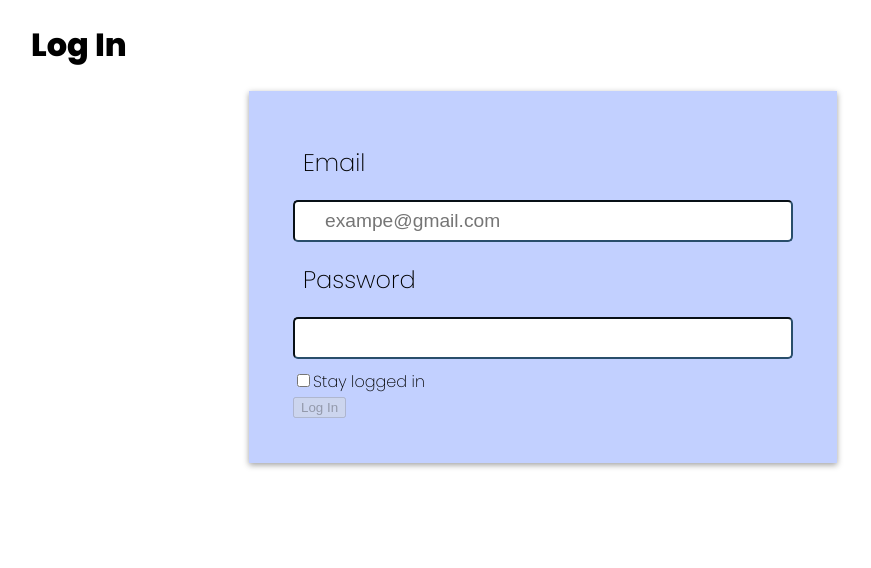
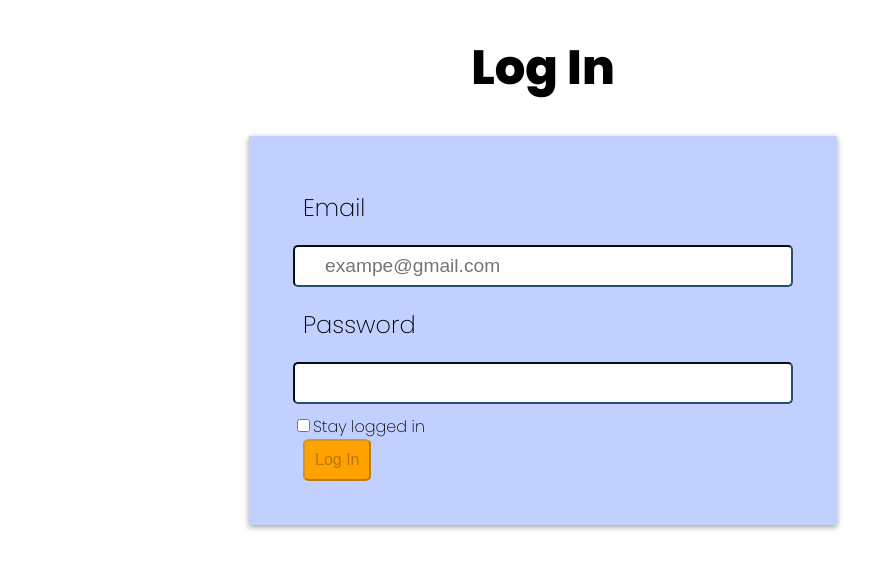
Before and after one commit to cris0k/Vallapop-Project-React, a React (Create React App) app: page / in a window 1280 px wide. Shown: the top 568 px of the page, without its empty margins (97-968 px from the left). Built offline with nearby package versions, Linux system fonts and the light colour scheme.

Commit message:
logout. re-naming fetching.index.css color change

```diff
--- a/src/App.js
+++ b/src/App.js
@@ -1,19 +1,19 @@
 import { useState } from 'react';
 import AdsPage from '../src/components/adverts/AdvertsPage';
 import LoginPage from './components/adverts/auth/LoginPage';
-/* import NewAd from './components/adverts/NewAdvert'; */
 
 function App({isInitiallyLogged}) {
-  const [IsLogged, setIsLogged] = useState(isInitiallyLogged)
+  const [isLogged, setIsLogged] = useState(isInitiallyLogged)
 
   const handleLogin = () => setIsLogged(true)
+  const handleLogout = () => setIsLogged(false)
 
   return (
     <div className="App">
-      {IsLogged ? <AdsPage /> : <LoginPage onLogin={handleLogin} />}
-
-{/*       <NewAd />
- */}
+      {isLogged ? (
+      <AdsPage isLogged={isLogged} onLogout={handleLogout}/>
+      ) : (
+      <LoginPage onLogin={handleLogin} />)}
 
     </div>
   );
--- a/src/components/adverts/AdvertsPage.js
+++ b/src/components/adverts/AdvertsPage.js
@@ -4,7 +4,7 @@ import Layout from '../layout/Layout'
 
 const noPhotoImg = "https://lyrictheatreokc.com/wp-content/uploads/2021/11/Ciao-Ciao-Image-Coming-Soon-500px.jpg"
 
-const AdsPage = () => {
+const AdsPage = props => {
     const [ads, setAds] = useState([])
 
 
@@ -18,7 +18,7 @@ const AdsPage = () => {
     }, []) //[] means that it will render just one time
 
     return (
-        <Layout title='Adverts' >
+        <Layout title='Adverts' {...props}>
             <div>
                 {ads.length ? (
                     <div className = "adsPage">
@@ -28,10 +28,11 @@ const AdsPage = () => {
                                 <p>{ad.name}</p>
                                 <p>{ad.price} €</p>
                                 <p>{ad.sale}</p>
+
                                 </div>))}
                             </div>
                         ):(
-                        <button>Post First Advert</button>
+                        <button className="fistAd-bttn">Post First Advert</button>
                 )}
             </div>
         </Layout>
--- a/src/components/adverts/auth/LoginPage.js
+++ b/src/components/adverts/auth/LoginPage.js
@@ -11,7 +11,7 @@ const LoginPage = ({onLogin}) => {
     const handleChangeEmail = event => setEmail(event.target.value);
     const handleChangePassword = event => setPassword(event.target.value);
     const resetError = () => setError(null);
-    const [isFetching, setIsFetching] = useState(false);
+    const [isLoading, setIsLoading] = useState(false);
     const [checked, setChecked] = useState(false)
 
 
@@ -21,13 +21,13 @@ const LoginPage = ({onLogin}) => {
         event.preventDefault();
         try {
             resetError();
-            setIsFetching(true);
+            setIsLoading(true);
             await login({email,password});
             onLogin();
 
         } catch (error) {
             setError(error);
-            setIsFetching(false);
+            setIsLoading(false);
 
         }
 
@@ -62,7 +62,7 @@ const LoginPage = ({onLogin}) => {
 
             <button
             type="submit"
-            disabled={ !(email && password && !isFetching)}> Log In </button>
+            disabled={ !(email && password && !isLoading)}> Log In </button>
         </form>
         {error && (
         <div onClick={resetError} className="loginPage-error">
--- a/src/components/layout/Header.js
+++ b/src/components/layout/Header.js
@@ -1,12 +1,22 @@
-const Header = () => {
+import { logout } from "../adverts/auth/service"
+
+const Header = ({isLogged, onLogout }) => {
+    const handleLogoutClick = async () => {
+        await logout();
+        onLogout();
+}
+
     return (
-    <header>
-        <nav>
-            <button className="logout-bttn">Log out</button>
-        </nav>
-
-    </header>
-    )
+        <header>
+            <nav>
+                {isLogged ? (
+                    <button   className="logout-bttn" onClick={handleLogoutClick}>Log out</button>
+                ):(
+                    <button className="login-bttn">Log in</button>
+                )}
+            </nav>
+        </header>
+        )
 }
 
 export default Header
--- a/src/components/layout/Layout.js
+++ b/src/components/layout/Layout.js
@@ -1,7 +1,7 @@
 import Header from '../layout/Header'
 
-const Layout = ({ children, title}) => <div>
-    <Header/>
+const Layout = ({ children, title, ...props}) => <div>
+    <Header {...props}/>
     <main>
         <h1>{title}</h1>
         <section>{children}</section>
--- a/src/index.css
+++ b/src/index.css
@@ -4,15 +4,14 @@
   font-size: 16px;
   font-weight: 200;
   --background-color:#c2d0ff;
-  --header-footer:#ffa200;
+  --button:#ffa200;
+  --button-hover:#fcb336;
   --details-dark:#294E6B;
   --details-light-blue:#5AADED;
   --details-white:#ffffff;
   --details-black:#000000;
-  --disabled:#bfc1c2;
-  --cancel: #dd0202;
-  --green-bttn: #03ac03;
-  --yellow-bttn:#e4e404;
+  --disabled:#bec0c1;
+  --details-gray:#e8f0f0;
   --black-shadow:#00000060;
 
   font-family: 'Poppins', sans-serif;
@@ -37,12 +36,17 @@ body {
   min-width: 300px;
   padding: 5px;
   margin: 10px 0px;
-  background-color: var(--details-gray);
+  background-color: var(--details-white);
   display: flex;
   flex-direction: column;
   align-items: center;
   font-size: 1.5rem;
   font-weight: 200;
+  cursor: pointer;
+}
+.ad:hover {
+  background-color: var(--details-gray);
+  transition: background-color .3s linear;
 }
 
 img {
@@ -51,3 +55,44 @@ img {
   margin-top: 10px;
 
 }
+
+h1 {
+  text-align: center;
+  font-size: 3rem;
+
+}
+nav {
+  background-color: var(--background-color);
+  margin-bottom: 0.5rem;
+  padding: 0.5rem;
+  position: sticky;
+  display: flex;
+  justify-content: flex-end;
+}
+
+button {
+
+  cursor: pointer;
+  background-color: var(--button);
+  padding: 10px;
+  border-radius: 10%;
+  margin-left: 10px;
+  font-weight: 200;
+  font-size: 1rem;
+}
+
+button:hover {
+  background-color: var(--button-hover);
+  transition: background-color .3s linear;
+}
+
+.loginPage-error {
+  text-align: center;
+}
+
+footer {
+  padding: 0.5rem;
+  margin-top: auto;
+  text-align: center;
+  background-color: var(--background-color);
+}
```
